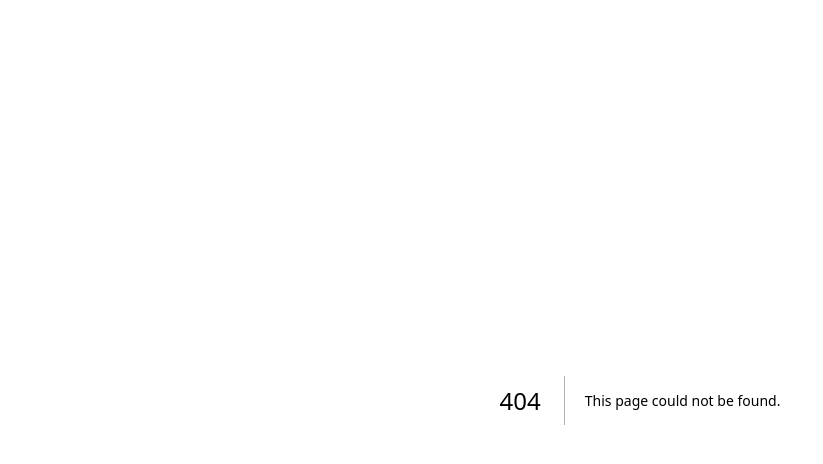
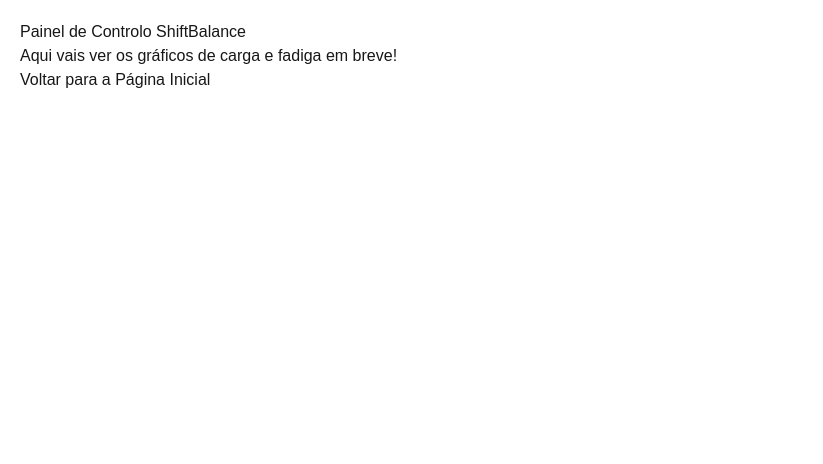
Before and after one commit to QuakeXIV/shiftbalance, a Next.js app: page /dashboard in a window 1280 px wide. Before the commit this address had no page. Shown: the top 464 px of the page, without its empty margins (0-823 px from the left). Built offline with nearby package versions, Linux system fonts and the light colour scheme.

Commit message:
Adicionadas rotas de dashboard e funcionarios

```diff
--- /dev/null
+++ b/app/dashboard/page.tsx
@@ -0,0 +1,9 @@
+export default function PaginaDashboard() {
+  return (
+    <div style={{ padding: '20px', fontFamily: 'sans-serif' }}>
+      <h1>Painel de Controlo ShiftBalance</h1>
+      <p>Aqui vais ver os gráficos de carga e fadiga em breve!</p>
+      <a href="/"> Voltar para a Página Inicial</a>
+    </div>
+  );
+}
```
